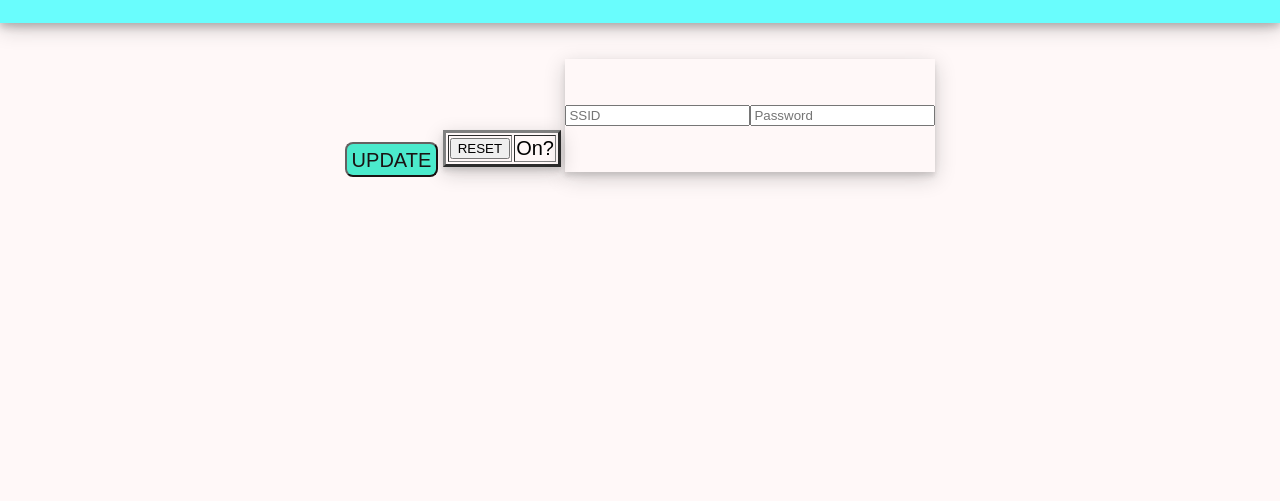
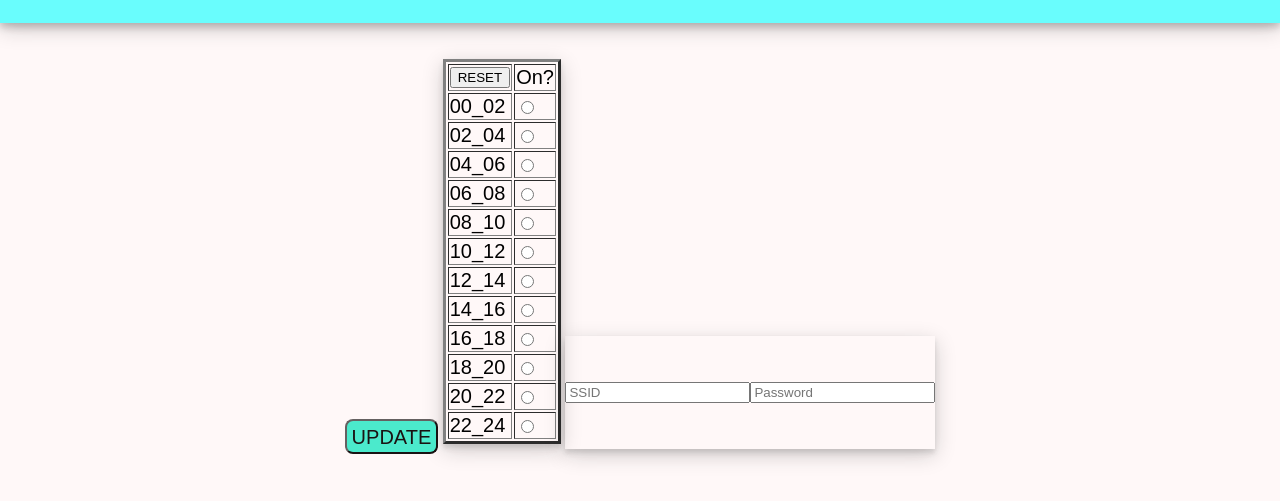
Before and after one commit to manishxzaviour/wambo_clean, a plain HTML site: page web/Upd.html in a window 1280 px wide. Shown: the part 61-562 px from the top of the page. Drawn offline with Linux system fonts and the light colour scheme.

Commit message:
cleaned -a

```diff
--- a/web/Upd.html
+++ b/web/Upd.html
@@ -16,7 +16,7 @@
 	<p class="genericText">
 		<input type="submit" value="UPDATE" style="font-size:20px;background-color:rgb(55, 232, 200);display:inline-block;padding:5px;border-radius:8px;mix-blend-mode: screen;color: black;height:35px;">
 	</p>
-	<table border="3px" border-color="silver" align="center" class="genericText shadowLight">
+	<table border="3px" border-color="silver" align="center" class="genericText shadowLight" id="scedT">
 		<tr><td><input type="button" id="rst" value="RESET"></td><td id="day" style="text-align:center">On?</td></tr>
 		<!--add via js-->
 	</table>
@@ -32,53 +32,49 @@
 </form>
 </div>
 <script lang="javascript">
-var flag=true;
+var flag=false;
+var slot = ["a", "b", "c", "d", "e", "f", "g", "h", "i", "j", "k","l"];
 function rst(){
-	//make this through arrays and loop
-// if(flag){
-// 	document.getElementById("a").checked=true
-// 	document.getElementById("b").checked=true;
-// 	document.getElementById("c").checked=true;
-// 	document.getElementById("d").checked=true;
-// 	document.getElementById("e").checked=true;
-// 	document.getElementById("f").checked=true;
-// 	document.getElementById("g").checked=true;
-// 	document.getElementById("h").checked=true;
-// 	document.getElementById("i").checked=true;
-// 	document.getElementById("j").checked=true;
-// 	document.getElementById("k").checked=true;
-// 	document.getElementById("l").checked=true;
-// }
-// else{
-// 	document.getElementById("aa").checked=true;
-// 	document.getElementById("bb").checked=true;
-// 	document.getElementById("cc").checked=true;
-// 	document.getElementById("dd").checked=true;
-// 	document.getElementById("ee").checked=true;
-// 	document.getElementById("ff").checked=true;
-// 	document.getElementById("gg").checked=true;
-// 	document.getElementById("hh").checked=true;
-// 	document.getElementById("ii").checked=true;
-// 	document.getElementById("jj").checked=true;
-// 	document.getElementById("kk").checked=true;
-// 	document.getElementById("ll").checked=true;
-// }
+	if(flag){
+		slot.forEach((a)=>{
+		document.getElementById(a+a).checked=true;
+		});
+	}
+	else{slot.forEach((a)=>{
+			document.getElementById(a).checked=true;
+		});}
 flag=!flag;
 }
-// <tr><td>04_06</td><td class="sced"><input type="radio" value="on"  id="aa"  name="04_06"><input type="radio" value="off" id="a" name="04_06" style="display:none"></td></tr>
-// 		<tr><td>06_08</td><td class="sced"><input type="radio" value="on"  id="bb" name="06_08"><input type="radio" value="off" id="b" name="06_08" style="display:none"></td></tr>
-// 		<tr><td>08_10</td><td class="sced"><input type="radio" value="on"  id="cc" name="08_10"><input type="radio" value="off" id="c" name="08_10" style="display:none"></td></tr>
-// 		<tr><td>10_12</td><td class="sced"><input type="radio" value="on"  id="dd" name="10_12"><input type="radio" value="off" id="d" name="10_12" style="display:none"></td></tr>
-// 		<tr><td>12_14</td><td class="sced"><input type="radio" value="on"  id="ee" name="12_14"><input type="radio" value="off" id="e" name="12_14" style="display:none"></td></tr>
-// 		<tr><td>14_16</td><td class="sced"><input type="radio" value="on"  id="ff" name="14_16"><input type="radio" value="off" id="f" name="14_16" style="display:none"></td></tr>
-// 		<tr><td>16_18</td><td class="sced"><input type="radio" value="on"  id="gg" name="16_18"><input type="radio" value="off" id="g" name="16_18" style="display:none"></td></tr>
-// 		<tr><td>18_20</td><td class="sced"><input type="radio" value="on"  id="hh" name="18_20"><input type="radio" value="off" id="h" name="18_20" style="display:none"></td></tr>
-// 		<tr><td>20_22</td><td class="sced"><input type="radio" value="on"  id="ii" name="20_22"><input type="radio" value="off" id="i" name="20_22" style="display:none"></td></tr>
-// 		<tr><td>22_24</td><td class="sced"><input type="radio" value="on"  id="jj" name="22_24"><input type="radio" value="off" id="j" name="22_24" style="display:none"></td></tr>
-// 		<tr><td>24_02</td><td class="sced"><input type="radio" value="on"  id="kk" name="24_02"><input type="radio" value="off" id="k" name="24_02" style="display:none"></td></tr>
-// 		<tr><td>02_04</td><td class="sced"><input type="radio" value="on"  id="ll" name="02_04"><input type="radio" value="off" id="l" name="02_04" style="display:none"></td></tr>
-
-			 rst();
+window.onload=()=>{
+	let table=document.getElementById("scedT");
+  	let c=0;
+  	for(let x=0;x<12;x++){
+    let tr=document.createElement("tr");
+    let td1=document.createElement("td");
+    let td2=document.createElement("td");
+    let ip1=document.createElement("input");
+	let ip2=document.createElement("input");
+    ip1.type="radio";
+	ip1.value="on";
+	ip1.setAttribute("id",slot[x]);
+	ip1.setAttribute("name",((c<10)?("0"+c):c)+"_"+((c+2<10)?("0"+(c+2)):c+2));
+	//
+	ip2.type="radio";
+	ip2.value="off";
+	ip2.checked=true;
+	ip2.setAttribute("id",slot[x]+slot[x]);
+	ip2.setAttribute("name",((c<10)?("0"+c):c)+"_"+((c+2<10)?("0"+(c+2)):c+2));
+	ip2.style="display:none"
+	//
+    td1.innerText=((c<10)?("0"+c):c)+"_"+((c+2<10)?("0"+(c+2)):c+2);
+    c+=2;
+    td2.appendChild(ip1);
+	td2.appendChild(ip2);
+    tr.appendChild(td1);
+    tr.appendChild(td2);
+    table.append(tr);
+  }
+};
 			 var SSID_I=document.getElementById("ssid");
 			 var PWD_I=document.getElementById("pwd");
 			 document.getElementById("rst").onclick=function(){rst();};
```
